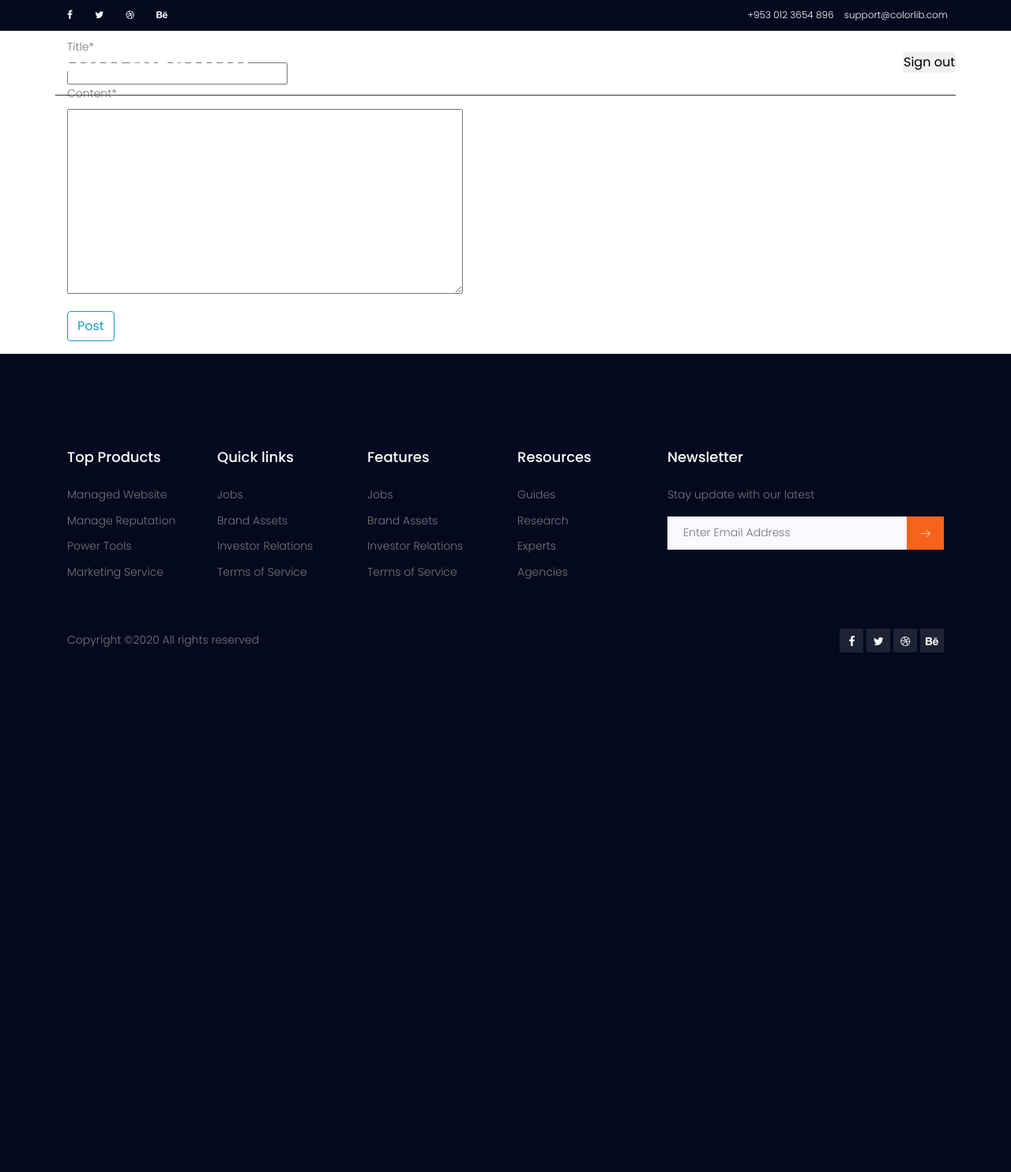
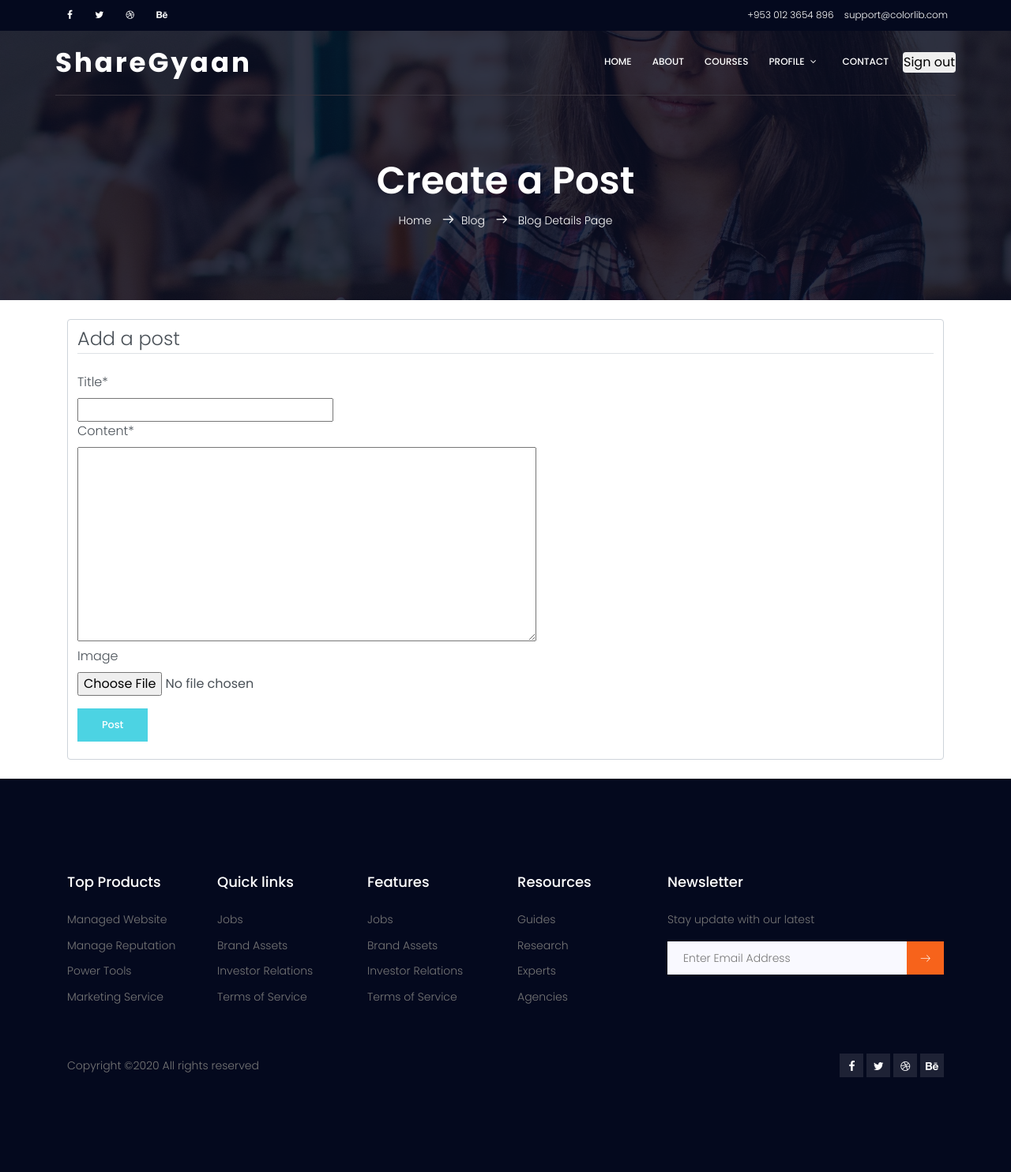
Before and after one commit to amantibrewal310/hack36, a Django app: page /blog/post/new/ in a window 1280 px wide. Shown: the whole page at 79% size. Before the commit the page ends 826 px from the top, so only its background shows below. Run offline with Django 3.2, Linux system fonts and the light colour scheme; the visitor is signed in with stand-in values (Sample User, id 1); some libraries are stand-ins or nearby versions.

Commit message:
Blog Post Frontend fixed

```diff
--- a/blog/templates/blog/post_form.html
+++ b/blog/templates/blog/post_form.html
@@ -1,9 +1,24 @@
 {% extends 'hack/base.html' %}
 {% load crispy_forms_tags %}
 {% block body %}
-<div class="container">
-<div class="content-section">
-    <form method="POST">
+<!-- start banner Area -->
+<section class="banner-area relative" id="home">
+    <div class="overlay overlay-bg"></div>
+    <div class="container">
+        <div class="row d-flex align-items-center justify-content-center">
+            <div class="about-content col-lg-12">
+                <h1 class="text-white">
+                    Create a Post
+                </h1>
+                <p class="text-white link-nav"><a href="index.html">Home </a>  <span class="lnr lnr-arrow-right"></span><a href="blog-home.html">Blog </a> <span class="lnr lnr-arrow-right"></span> <a href="blog-single.html"> Blog Details Page</a></p>
+            </div>
+        </div>
+    </div>
+</section>
+<!-- End banner Area -->
+<div class="container my-4">
+<div class="content-section my-4">
+    <form method="POST" class="form-control">
         {% csrf_token %}
         <fieldset class="form-group">
             <legend class="border-bottom mb-4">
@@ -12,7 +27,7 @@
             {{ form|crispy }}
         </fieldset>
         <div class="form-group">
-            <button class="btn btn-outline-info" type="submit">Post</button>
+            <button class="genric-btn success" type="submit">Post</button>
         </div>
     </form>
 
--- a/blog/views.py
+++ b/blog/views.py
@@ -10,6 +10,7 @@
 from .models import Comment
 from django.core.mail import send_mail
 from django.contrib import messages
+# from . import forms
 # Create your views here.
 
 
@@ -98,7 +99,8 @@
 
 class PostCreateView(LoginRequiredMixin, CreateView):
     model = Post
-    fields = ['title', 'content']
+    # form_class = forms.PostCreateForm
+    fields = ['title', 'content','image']
    # template_name = 'blog/home.html'
     def form_valid(self, form):
         form.instance.author = self.request.user
@@ -107,7 +109,7 @@
 
 class PostUpdateView(LoginRequiredMixin, UserPassesTestMixin, UpdateView):
     model = Post
-    fields = ['title', 'content']
+    fields = ['title', 'content','image']
     # template_name = 'blog/home.html'
 
 
```
Also changed, not shown: blog/forms.py (+22 -1 lines), blog/templates/blog/post_confirm_delete.html (+17 -2 lines).
